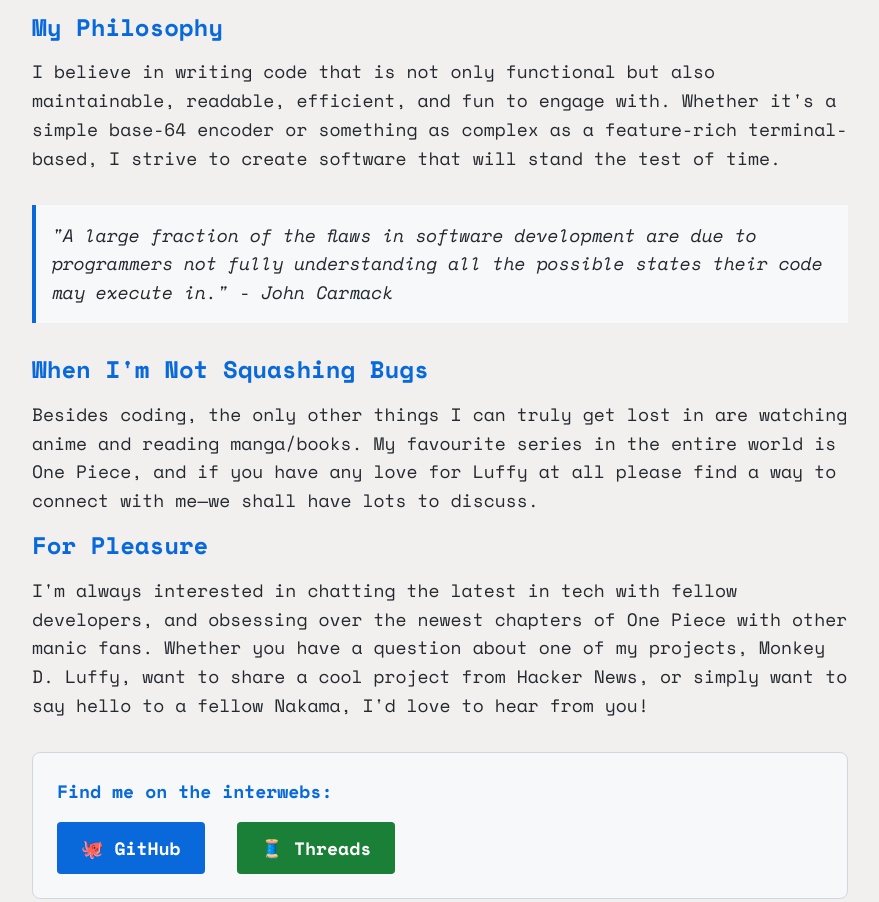
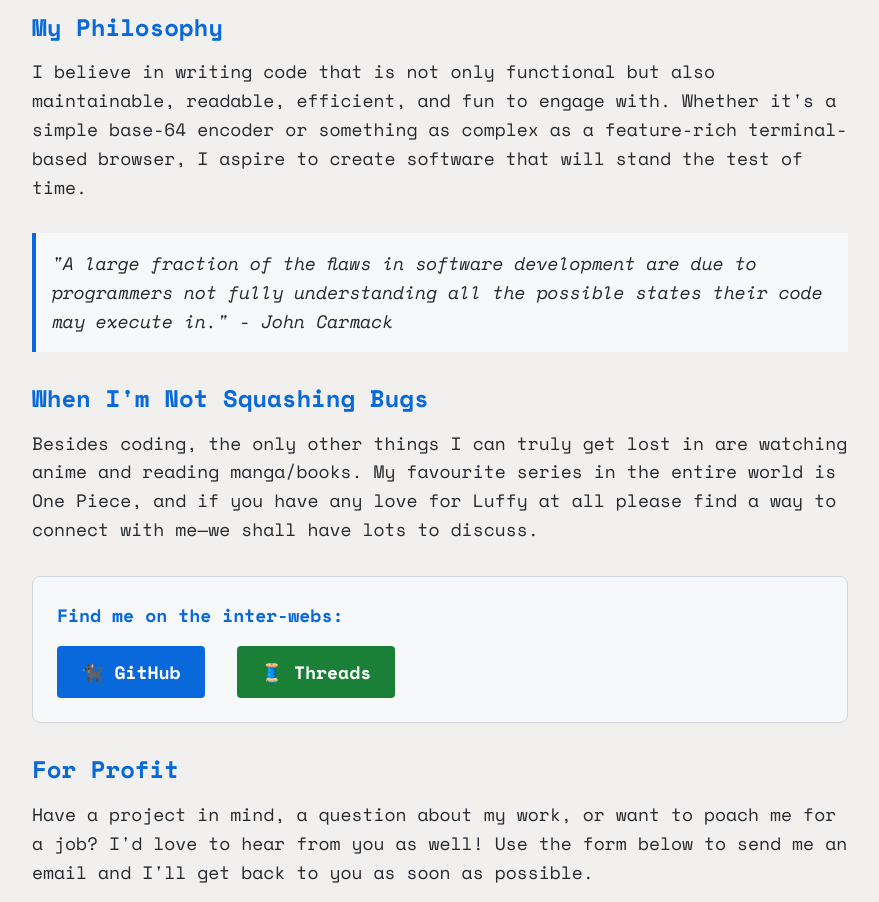
Before and after one commit to DannyBimma/dannybimma.github.io, a plain HTML site: page about.html in a window 1280 px wide. Shown: the part 1347-2249 px from the top of the page, without its empty margins (200-1079 px from the left). Drawn offline with nearby package versions, Linux system fonts and the light colour scheme.

Commit message:
Update about info.

```diff
--- a/about.html
+++ b/about.html
@@ -150,8 +150,8 @@
               I believe in writing code that is not only functional but also
               maintainable, readable, efficient, and fun to engage with. Whether
               it's a simple base-64 encoder or something as complex as a
-              feature-rich terminal-based, I strive to create software that will
-              stand the test of time.
+              feature-rich terminal-based browser, I aspire to create software
+              that will stand the test of time.
             </p>
 
             <blockquote
@@ -177,16 +177,6 @@
               discuss.
             </p>
 
-            <h3>For Pleasure</h3>
-            <p>
-              I'm always interested in chatting the latest in tech with fellow
-              developers, and obsessing over the newest chapters of One Piece
-              with other manic fans. Whether you have a question about one of my
-              projects, Monkey D. Luffy, want to share a cool project from
-              Hacker News, or simply want to say hello to a fellow Nakama, I'd
-              love to hear from you!
-            </p>
-
             <div
               class="social-showcase"
               style="
@@ -197,7 +187,7 @@
                 border: 1px solid var(--border-color);
               "
             >
-              <h4>Find me on the interwebs:</h4>
+              <h4>Find me on the inter-webs:</h4>
               <div class="social-links" style="margin-top: 1rem">
                 <a
                   href="https://github.com/dannyBimma/"
@@ -214,7 +204,7 @@
                     font-weight: 700;
                   "
                 >
-                  🐙 GitHub
+                  🐈‍⬛ GitHub
                 </a>
                 <a
                   href="https://www.threads.com/@danny_bimma"
```
